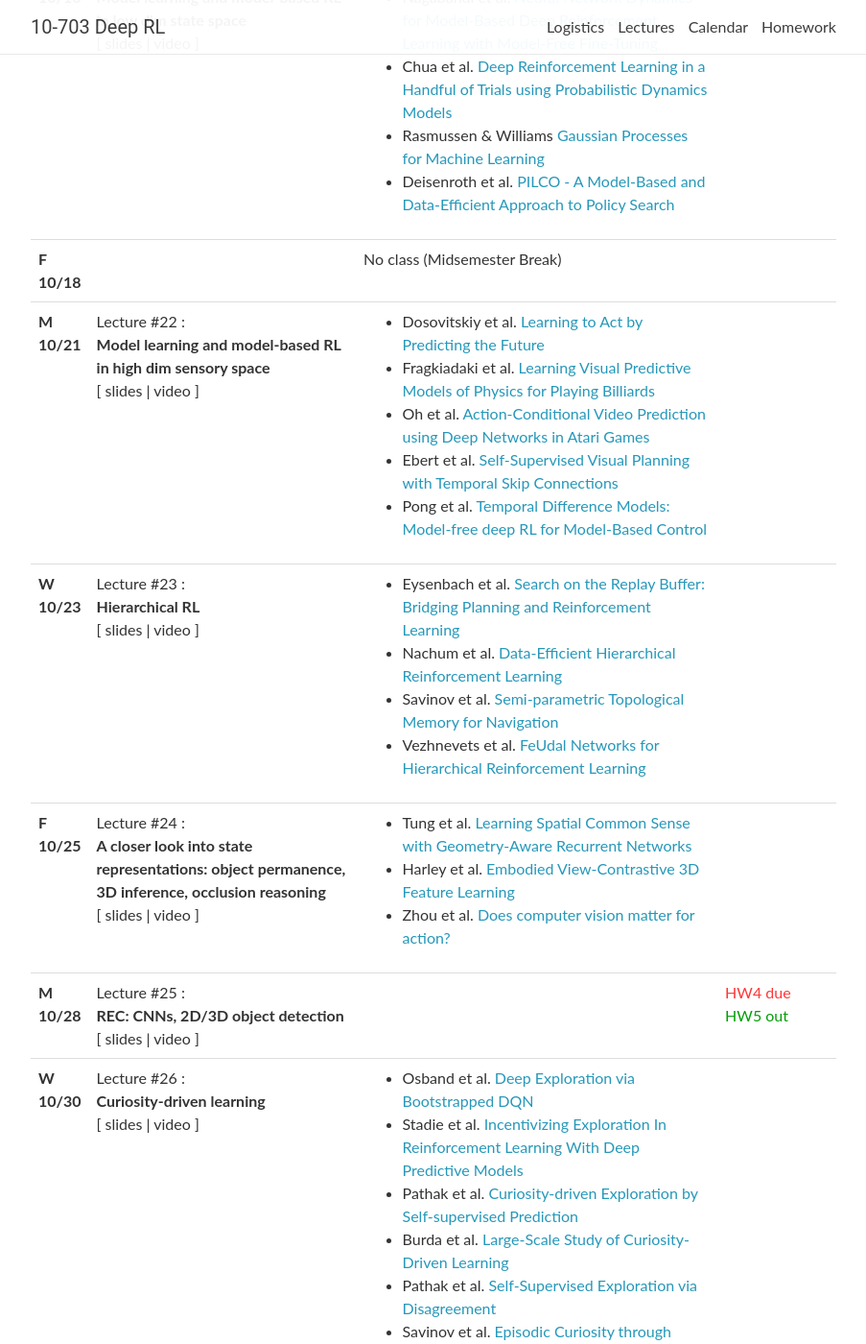
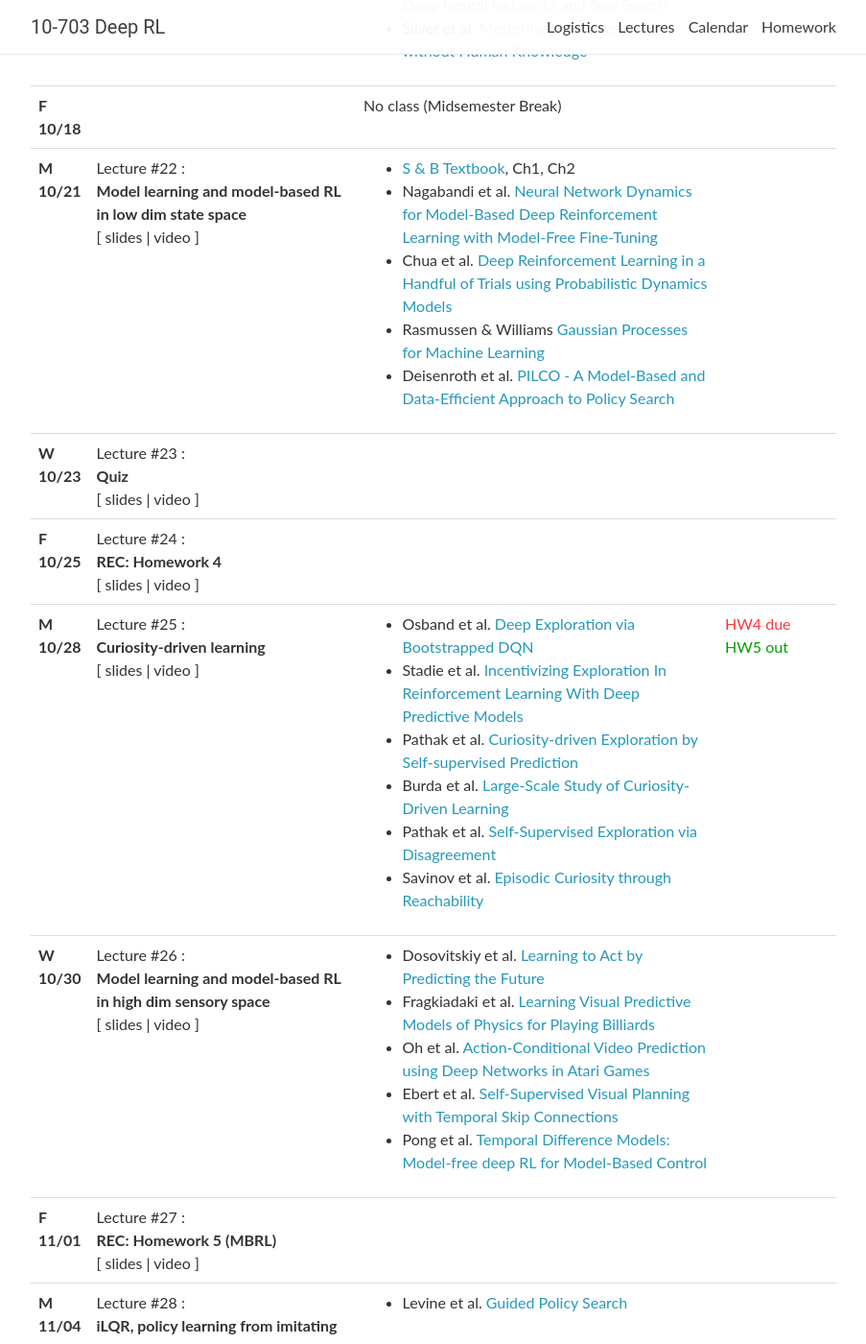
Before and after one commit to cmudeeprl/703website_f19, a Jekyll site: the page built from _pages/lectures.md, in a window 1280 px wide and 1400 px high, scrolled down 3171 px. Shown: the whole window at 96% size, without its empty margins (188-1091 px from the left). Built offline with Jekyll 4.4.1, drawn with Linux system fonts in a browser that asks for light colours; nearby versions of some CDN libraries; comment, search, counter and statistics services are not loaded; some of the changed text lies outside the part shown.

Commit message:
fix schedule

```diff
--- a/_data/lectures.yml
+++ b/_data/lectures.yml
@@ -165,7 +165,6 @@
     - Shaul et al. <a href="https://arxiv.org/abs/1511.05952" target="_blank">Prioritized Experience Replay</a>
     - Bellemare et al. <a href="https://arxiv.org/abs/1707.06887" target="_blank">A Distributional Perspective on Reinforcement Learning</a>
     - Hessel et al. <a href="https://arxiv.org/abs/1710.02298" target="_blank">Rainbow - Combining Improvements in Deep Reinforcement Learning</a>
-    # - <a href="https://statweb.stanford.edu/~owen/mc/Ch-var-is.pdf" target="_blank">Monte Carlo Theory</a>, 9.1, 9.2
   logistics:
 
 - date: F 09/27
@@ -202,9 +201,7 @@
   readings:
     - <a href="http://incompleteideas.net/book/RLbook2018.pdf" target="_blank">S & B Textbook</a>, Ch13
     - Mnih et al. <a href="https://arxiv.org/abs/1602.01783" target="_blank">Asynchronous Methods for Deep Reinforcement Learning</a>
-    # - <a href="http://incompleteideas.net/book/RLbook2018.pdf" target="_blank">S & B Textbook</a>, Ch13
-    # - Rajeswaran et al. <a href="https://arxiv.org/pdf/1703.02660.pdf" target="_blank">Towards Generalization and Simplicity in Continuous Control</a>
-    # - Schulman et al. <a href="https://arxiv.org/abs/1707.06347" target="_blank">Proximal Policy Optimization Algorithms</a>
+
   logistics: <span class="deadline">HW2 due</span> <br>
     <span class="event">HW3 out</span>
 
@@ -216,10 +213,21 @@
   video:
   notes:
   readings:
-    # - Rezende et al. <a href="http://proceedings.mlr.press/v37/rezende15.pdf" target="_blank">Variational Inference with Normalizing Flows</a>
   logistics:
 
 - date: M 10/07
+  lecturer:
+  title: >
+    <strong>Policy Gradients (cont.), Deterministic policy gradients</strong>
+  slides:
+  video: https://scs.hosted.panopto.com/Panopto/Pages/Viewer.aspx?id=4e7cbf9d-6e81-4e7b-9093-aad80108fb94
+  notes:
+  readings:
+    - <a href="http://incompleteideas.net/book/RLbook2018.pdf" target="_blank">S & B Textbook</a>, Ch13
+    - Lillicrap et al. <a href="https://arxiv.org/abs/1509.02971" target="_blank">Continuous control with deep reinforcement learning</a>
+  logistics:
+
+- date: W 10/09
   lecturer:
   title: >
     <strong>Deterministic policy gradients, goal-conditioned policies, goal relabelling</strong>
@@ -229,24 +237,13 @@
   readings:
     - Andrychowicz et al. <a href="https://arxiv.org/abs/1707.01495" target="_blank">Hindsight Experience Replay</a>
     - Lillicrap et al. <a href="https://arxiv.org/abs/1509.02971" target="_blank">Continuous control with deep reinforcement learning</a>
-  logistics:
-
-- date: W 10/09
-  lecturer:
-  title: >
-    <strong>Learning stochastic policies with Soft Q learning and Soft Actor-critic</strong>
-  slides:
-  video: https://scs.hosted.panopto.com/Panopto/Pages/Viewer.aspx?id=4e7cbf9d-6e81-4e7b-9093-aad80108fb94
-  notes:
-  readings:
-    - Haarnoja et al. <a href="https://arxiv.org/abs/1801.01290" target="_blank">Soft Actor-Critic - Off-Policy Maximum Entropy Deep Reinforcement Learning with a Stochastic Actor</a>
-    - Haarnoja et al. <a href="https://arxiv.org/abs/1702.08165" target="_blank">Reinforcement Learning with Deep Energy-Based Policies</a>
+    - Rezende et al. <a href="http://proceedings.mlr.press/v37/rezende15.pdf" target="_blank">Variational Inference with Normalizing Flows</a>
   logistics:
 
 - date: F 10/11
   lecturer:
   title: >
-    <strong>REC: propagating versus estimating gradients</strong>
+    <strong>REC: Homework 3 (PG)</strong>
   slides:
   video:
   notes:
@@ -256,18 +253,37 @@
 - date: M 10/14
   lecturer:
   title: >
-    <strong>Combining learning and planning: MCTS with priors</strong>
+    <strong>Natural Policy Gradients, Proximal Policy Optimization</strong>
   slides:
   video:
   notes:
   readings:
-    - Guo et al. <a href="https://papers.nips.cc/paper/5421-deep-learning-for-real-time-atari-game-play-using-offline-monte-carlo-tree-search-planning" target="_blank">Deep Learning for Real-Time Atari Game Play Using Offline Monte-Carlo Tree Search Planning</a>
-    - Silver et al. <a href="https://deepmind.com/research/publications/mastering-game-go-deep-neural-networks-tree-search/" target="_blank">Mastering the Game of Go with Deep Neural Networks and Tree Search</a>
-    - Silver et al. <a href="https://deepmind.com/research/publications/mastering-game-go-without-human-knowledge/" target="_blank">Mastering the Game of Go without Human Knowledge</a>
+    - Rajeswaran et al. <a href="https://arxiv.org/pdf/1703.02660.pdf" target="_blank">Towards Generalization and Simplicity in Continuous Control</a>
+    - Schulman et al. <a href="https://arxiv.org/abs/1707.06347" target="_blank">Proximal Policy Optimization Algorithms</a>
   logistics: <span class="deadline">HW3 due</span> <br>
     <span class="event">HW4 out</span>
 
 - date: W 10/16
+  lecturer:
+  title: >
+    <strong>Monte Carlo Tree Search (MCTS)</strong>
+  slides:
+  video:
+  notes:
+  readings:
+    - <a href="https://statweb.stanford.edu/~owen/mc/Ch-var-is.pdf" target="_blank">Monte Carlo Theory</a>, 9.1, 9.2
+    - Guo et al. <a href="https://papers.nips.cc/paper/5421-deep-learning-for-real-time-atari-game-play-using-offline-monte-carlo-tree-search-planning" target="_blank">Deep Learning for Real-Time Atari Game Play Using Offline Monte-Carlo Tree Search Planning</a>
+    - Silver et al. <a href="https://deepmind.com/research/publications/mastering-game-go-deep-neural-networks-tree-search/" target="_blank">Mastering the Game of Go with Deep Neural Networks and Tree Search</a>
+    - Silver et al. <a href="https://deepmind.com/research/publications/mastering-game-go-without-human-knowledge/" target="_blank">Mastering the Game of Go without Human Knowledge</a>
+  logistics:
+
+- date: F 10/18
+  lecturer:
+  title: >
+    No class (Midsemester Break)
+  logistics:
+
+- date: M 10/21
   lecturer:
   title: >
     <strong>Model learning and model-based RL in low dim state space</strong>
@@ -282,13 +298,51 @@
     - Deisenroth et al. <a href="http://citeseerx.ist.psu.edu/viewdoc/download?doi=10.1.1.233.2347&rep=rep1&type=pdf" target="_blank">PILCO - A Model-Based and Data-Efficient Approach to Policy Search</a>
   logistics:
 
-- date: F 10/18
+- date: W 10/23
   lecturer:
   title: >
-    No class (Midsemester Break)
+    <strong>Quiz</strong>
+  slides:
+  video:
+  notes:
+  readings:
+    # - Eysenbach et al. <a href="https://arxiv.org/abs/1602.04621" target="_blank">Search on the Replay Buffer&#58; Bridging Planning and Reinforcement Learning</a>
+    # - Nachum et al. <a href="https://arxiv.org/abs/1805.08296" target="_blank">Data-Efficient Hierarchical Reinforcement Learning</a>
+    # - Savinov et al. <a href="https://arxiv.org/abs/1803.00653" target="_blank">Semi-parametric Topological Memory for Navigation</a>
+    # - Vezhnevets et al. <a href="https://arxiv.org/abs/1703.01161" target="_blank">FeUdal Networks for Hierarchical Reinforcement Learning</a>
   logistics:
 
-- date: M 10/21
+- date: F 10/25
+  lecturer:
+  title: >
+    <strong>REC: Homework 4</strong>
+  slides:
+  video:
+  notes:
+  readings:
+    # - Tung et al. <a href="https://arxiv.org/abs/1901.00003" target="_blank">Learning Spatial Common Sense with Geometry-Aware Recurrent Networks</a>
+    # - Harley et al. <a href="https://arxiv.org/abs/1906.03764" target="_blank">Embodied View-Contrastive 3D Feature Learning</a>
+    # - Zhou et al. <a href="https://robotics.sciencemag.org/content/4/30/eaaw6661/tab-figures-data" target="_blank">Does computer vision matter for action?</a>
+  logistics:
+
+- date: M 10/28
+  lecturer:
+  title: >
+    <strong>Curiosity-driven learning</strong>
+  slides:
+  video:
+  notes:
+  readings:
+    - Osband et al. <a href="https://arxiv.org/abs/1602.04621" target="_blank">Deep Exploration via Bootstrapped DQN</a>
+    - Stadie et al. <a href="https://arxiv.org/abs/1507.00814" target="_blank">Incentivizing Exploration In Reinforcement Learning With Deep Predictive Models</a>
+    - Pathak et al. <a href="https://pathak22.github.io/noreward-rl/resources/icml17.pdf" target="_blank">Curiosity-driven Exploration by Self-supervised Prediction</a>
+    - Burda et al. <a href="https://pathak22.github.io/large-scale-curiosity/" target="_blank">Large-Scale Study of Curiosity-Driven Learning</a>
+    - Pathak et al. <a href="https://pathak22.github.io/exploration-by-disagreement//" target="_blank">Self-Supervised Exploration via Disagreement</a>
+    - Savinov et al. <a href="https://arxiv.org/abs/1810.02274/" target="_blank">Episodic Curiosity through Reachability</a>
+  logistics: <span class="deadline">HW4 due</span> <br>
+    <span class="event">HW5 out</span>
+
+- date: W 10/30
   lecturer:
   title: >
     <strong>Model learning and model-based RL in high dim sensory space</strong>
@@ -303,61 +357,29 @@
     - Pong et al. <a href="https://arxiv.org/pdf/1802.09081.pdf" target="_blank">Temporal Difference Models&#58; Model-free deep RL for Model-Based Control</a>
   logistics:
 
-- date: W 10/23
+- date: F 11/01
   lecturer:
   title: >
-    <strong>Hierarchical RL</strong>
+    <strong>REC: Homework 5 (MBRL)</strong>
   slides:
   video:
   notes:
   readings:
-    - Eysenbach et al. <a href="https://arxiv.org/abs/1602.04621" target="_blank">Search on the Replay Buffer&#58; Bridging Planning and Reinforcement Learning</a>
-    - Nachum et al. <a href="https://arxiv.org/abs/1805.08296" target="_blank">Data-Efficient Hierarchical Reinforcement Learning</a>
-    - Savinov et al. <a href="https://arxiv.org/abs/1803.00653" target="_blank">Semi-parametric Topological Memory for Navigation</a>
-    - Vezhnevets et al. <a href="https://arxiv.org/abs/1703.01161" target="_blank">FeUdal Networks for Hierarchical Reinforcement Learning</a>
+
   logistics:
 
-- date: F 10/25
+- date: M 11/04
   lecturer:
   title: >
-    <strong>A closer look into state representations: object permanence, 3D inference, occlusion reasoning</strong>
+    <strong>iLQR, policy learning from imitating local controllers</strong>
   slides:
   video:
   notes:
   readings:
-    - Tung et al. <a href="https://arxiv.org/abs/1901.00003" target="_blank">Learning Spatial Common Sense with Geometry-Aware Recurrent Networks</a>
-    - Harley et al. <a href="https://arxiv.org/abs/1906.03764" target="_blank">Embodied View-Contrastive 3D Feature Learning</a>
-    - Zhou et al. <a href="https://robotics.sciencemag.org/content/4/30/eaaw6661/tab-figures-data" target="_blank">Does computer vision matter for action?</a>
+    - Levine et al. <a href="https://graphics.stanford.edu/projects/gpspaper/gps_full.pdf" target="_blank">Guided Policy Search</a>
   logistics:
 
-- date: M 10/28
-  lecturer:
-  title: >
-    <strong>REC: CNNs, 2D/3D object detection</strong>
-  slides:
-  video:
-  notes:
-  readings:
-  logistics: <span class="deadline">HW4 due</span> <br>
-    <span class="event">HW5 out</span>
-
-- date: W 10/30
-  lecturer:
-  title: >
-    <strong>Curiosity-driven learning</strong>
-  slides:
-  video:
-  notes:
-  readings:
-    - Osband et al. <a href="https://arxiv.org/abs/1602.04621" target="_blank">Deep Exploration via Bootstrapped DQN</a>
-    - Stadie et al. <a href="https://arxiv.org/abs/1507.00814" target="_blank">Incentivizing Exploration In Reinforcement Learning With Deep Predictive Models</a>
-    - Pathak et al. <a href="https://pathak22.github.io/noreward-rl/resources/icml17.pdf" target="_blank">Curiosity-driven Exploration by Self-supervised Prediction</a>
-    - Burda et al. <a href="https://pathak22.github.io/large-scale-curiosity/" target="_blank">Large-Scale Study of Curiosity-Driven Learning</a>
-    - Pathak et al. <a href="https://pathak22.github.io/exploration-by-disagreement//" target="_blank">Self-Supervised Exploration via Disagreement</a>
-    - Savinov et al. <a href="https://arxiv.org/abs/1810.02274/" target="_blank">Episodic Curiosity through Reachability</a>
-  logistics:
-
-- date: F 11/01
+- date: 11/06
   lecturer:
   title: >
     <strong>Learning from demonstrations and reinforcement, visual imitation</strong>
@@ -370,31 +392,10 @@
     - Pathak et al. <a href="https://arxiv.org/abs/1804.08606" target="_blank">Zero-Shot Visual Imitation</a>
   logistics:
 
-- date: M 11/04
-  lecturer:
-  title: >
-    <strong>REC</strong>
-  slides:
-  video:
-  notes:
-  readings:
-  logistics:
-
-- date: 11/06
-  lecturer:
-  title: >
-    <strong>iLQR, policy learning from imitating local controllers</strong>
-  slides:
-  video:
-  notes:
-  readings:
-    - Levine et al. <a href="https://graphics.stanford.edu/projects/gpspaper/gps_full.pdf" target="_blank">Guided Policy Search</a>
-  logistics:
-
 - date: F 11/08
   lecturer:
   title: >
-    <strong>REC</strong>
+    No class
   slides:
   video:
   notes:
```
